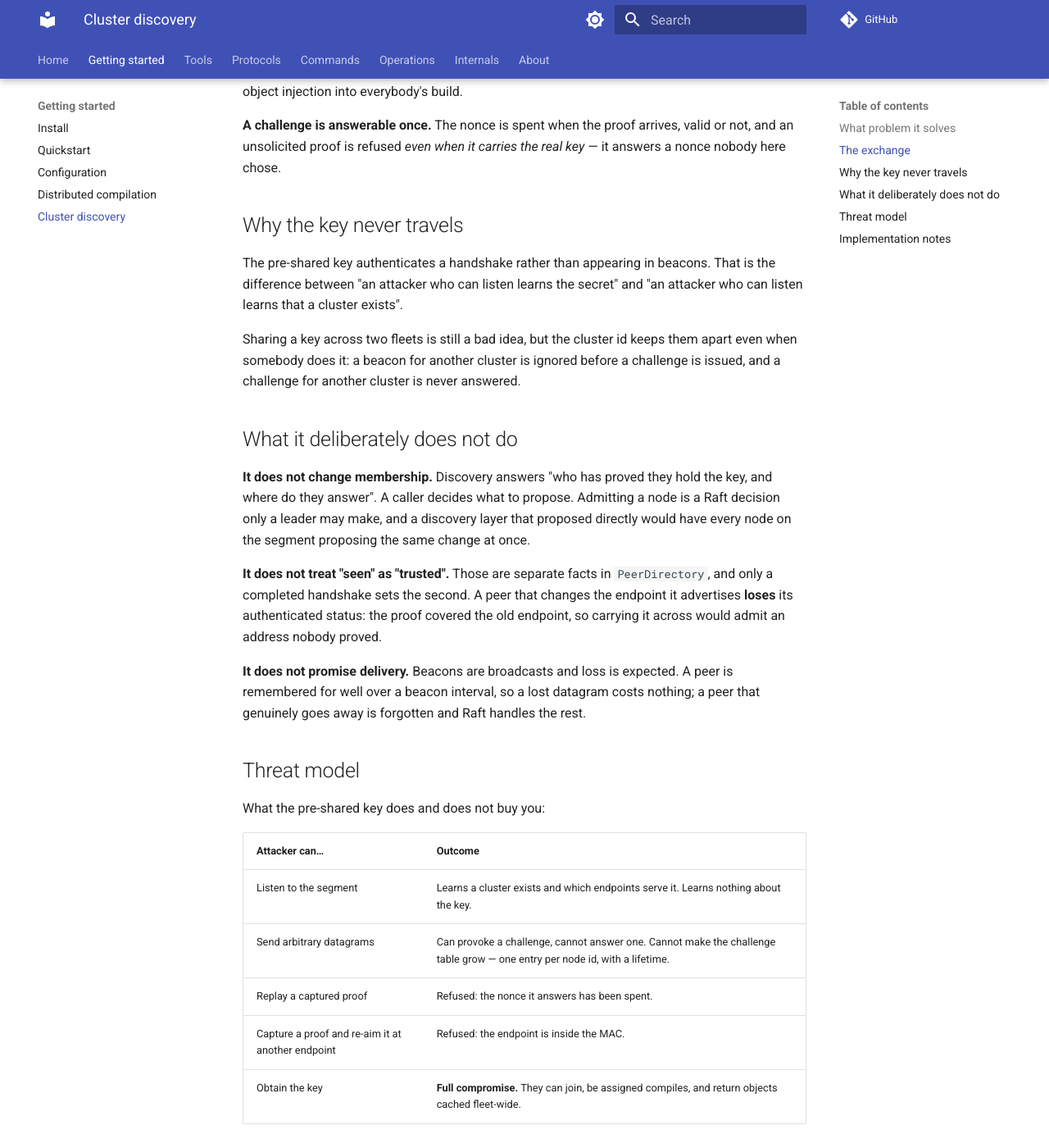
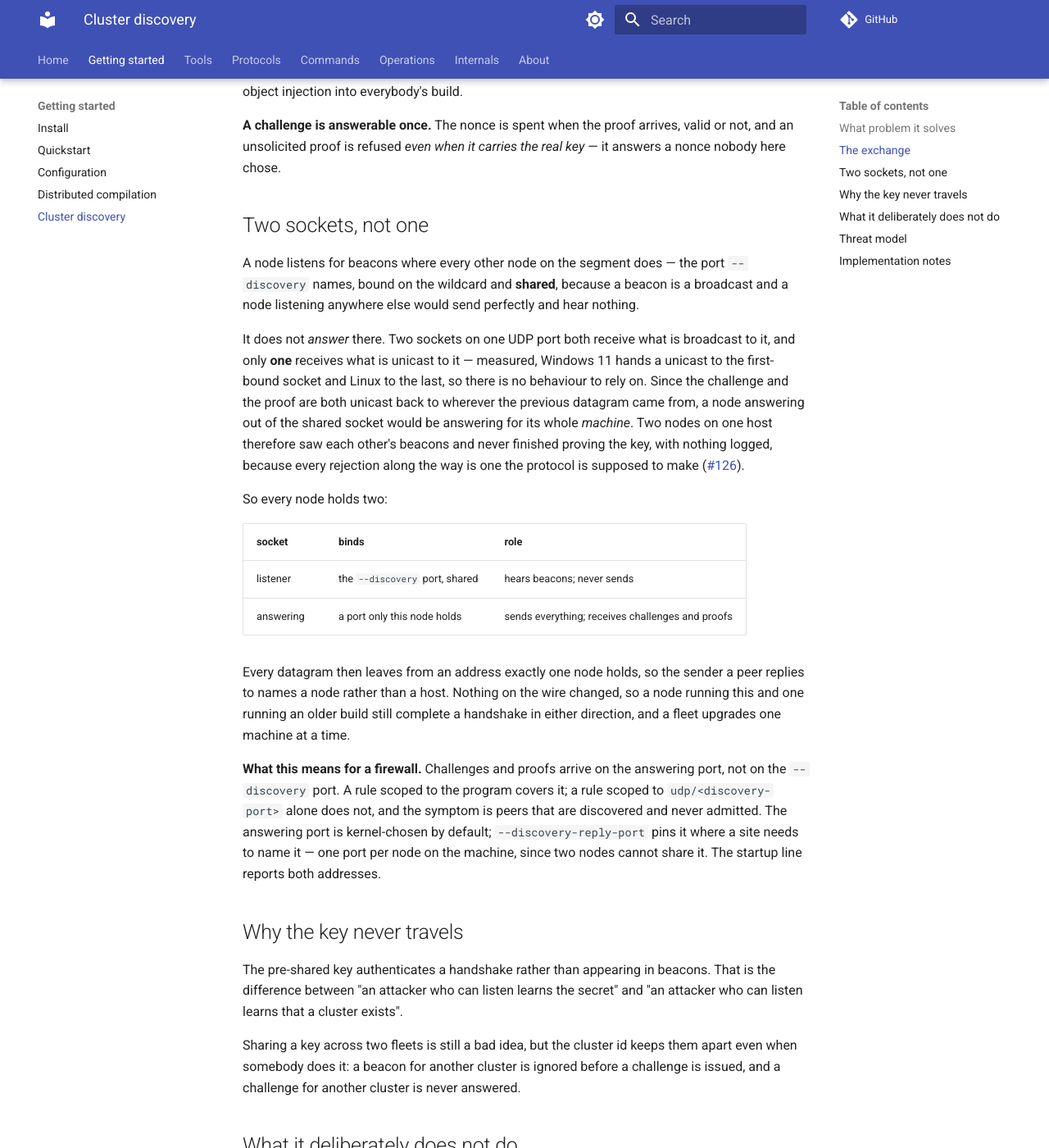
Before and after one commit to LASTRADA-Software/fastcached, an MkDocs documentation site: the page built from docs/getting-started/cluster-discovery.md, in a window 1280 px wide and 1400 px high, scrolled down 1133 px. Shown: the whole window at 82% size. Built offline with MkDocs 1.6.1 and Material for MkDocs 9.7.7, drawn with Linux system fonts in a browser that asks for light colours; comment, search, counter and statistics services are not loaded; some of the changed text lies outside the part shown.

Commit message:
docs: a discovery node has two sockets, and one of them is not the beacon port
The rulebook recorded #126 as open work and `wire-and-protocol.md` still said
co-hosted nodes "silently never finish proving the key" and that it "is not
this change's to fix". Both are now wrong, and the second is wrong in the
direction that matters: it describes the shared socket as the one that answers
unicasts, which is exactly the arrangement that was removed.

What replaces it is a rule rather than a note, because the shape is easy to
undo by accident: sharing a port buys hearing a broadcast and nothing else, so
a node listens where the segment shouts and answers from an address only it
holds. With the sub-points that each cost something to work out -- which socket
takes which of the four options and why a caller must not choose; that
`SO_REUSEADDR` means "shareable" on Linux and Windows but not on BSD or Darwin,
where the second node on a host cannot otherwise bind at all; and that
answering off the beacon port is a firewall change with a silent failure of its
own if nobody says so.

That last one is what the operator-facing pages are for. `cluster-discovery.md`
gains the two sockets and why, and `fastcache-compile-node.md` says plainly
that a rule scoped to `udp/6681` now passes the beacons and drops every
challenge and proof -- peers discovered and never admitted -- what
`--discovery-reply-port` is for, and what the startup line looks like when it
is right.

Signed-off-by: Christian Parpart <christian@parpart.family>

```diff
--- a/docs/getting-started/cluster-discovery.md
+++ b/docs/getting-started/cluster-discovery.md
@@ -53,6 +53,43 @@ injection into everybody's build.
 **A challenge is answerable once.** The nonce is spent when the proof arrives,
 valid or not, and an unsolicited proof is refused *even when it carries the real
 key* — it answers a nonce nobody here chose.
+
+## Two sockets, not one
+
+A node listens for beacons where every other node on the segment does — the port
+`--discovery` names, bound on the wildcard and **shared**, because a beacon is a
+broadcast and a node listening anywhere else would send perfectly and hear
+nothing.
+
+It does not *answer* there. Two sockets on one UDP port both receive what is
+broadcast to it, and only **one** receives what is unicast to it — measured,
+Windows 11 hands a unicast to the first-bound socket and Linux to the last, so
+there is no behaviour to rely on. Since the challenge and the proof are both
+unicast back to wherever the previous datagram came from, a node answering out of
+the shared socket would be answering for its whole *machine*. Two nodes on one
+host therefore saw each other's beacons and never finished proving the key, with
+nothing logged, because every rejection along the way is one the protocol is
+supposed to make ([#126](https://github.com/LASTRADA-Software/fastcached/issues/126)).
+
+So every node holds two:
+
+| socket | binds | role |
+|---|---|---|
+| listener | the `--discovery` port, shared | hears beacons; never sends |
+| answering | a port only this node holds | sends everything; receives challenges and proofs |
+
+Every datagram then leaves from an address exactly one node holds, so the sender
+a peer replies to names a node rather than a host. Nothing on the wire changed,
+so a node running this and one running an older build still complete a handshake
+in either direction, and a fleet upgrades one machine at a time.
+
+**What this means for a firewall.** Challenges and proofs arrive on the answering
+port, not on the `--discovery` port. A rule scoped to the program covers it; a
+rule scoped to `udp/<discovery-port>` alone does not, and the symptom is peers
+that are discovered and never admitted. The answering port is kernel-chosen by
+default; `--discovery-reply-port` pins it where a site needs to name it — one port
+per node on the machine, since two nodes cannot share it. The startup line reports
+both addresses.
 
 ## Why the key never travels
 
@@ -112,6 +149,7 @@ worth an operator's attention.
 | Who is known, who is proved | `Cluster/PeerDirectory` | Pure; time via `IClock` |
 | The exchange | `Cluster/DiscoveryService` | Drives the above over `IDatagramSocket` |
 | Datagram I/O | `Net/UdpSocket`, `Net/InMemoryDatagram` | Real socket, and a whole segment in one process |
+| The socket pair | `Net/SharedPortDatagram` | Listens shared, answers private; one `IDatagramSocket` |
 | HMAC-SHA256 | `Core/Sha256` | FIPS 180-4 / RFC 4231 vectors |
 
 SHA-256 is implemented rather than taken from OpenSSL because OpenSSL is
```
Also changed, not shown: .agent/reference/source-map.md (+6 -1 lines), .agent/rules/consensus-and-cluster.md (+29 -6 lines), .agent/rules/wire-and-protocol.md (+9 -7 lines), AGENT.md (+2 -1 lines), docs/tools/fastcache-compile-node.md (+25 -0 lines).
